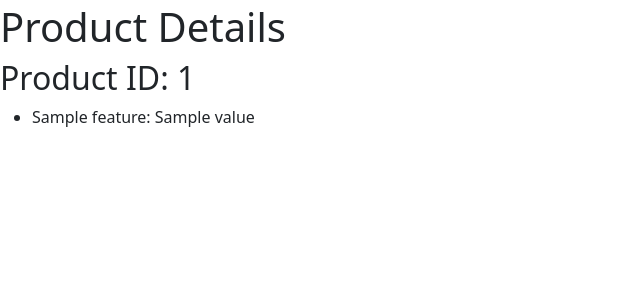
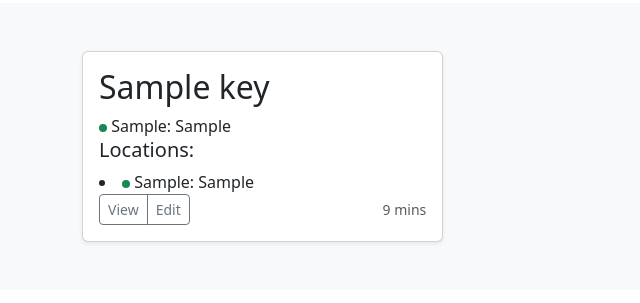
Before and after one commit to zhany-bek/new-rfid, a Django app: template backend/products/templates/products/product_list.html in a window 1280 px wide. Shown: the part 69-372 px from the top of the page, without its empty margins (0-640 px from the left). Run offline with Django 4.2, Linux system fonts and the light colour scheme; the template is opened without the code that fills it: most values are stand-ins (such as "Sample title", 1, 10 or a date in 2020).

Commit message:
Correct how everything looks

```diff
--- a/backend/products/templates/products/product_list.html
+++ b/backend/products/templates/products/product_list.html
@@ -1,21 +1,51 @@
 {% extends "base.html" %}
-{% load static %}
+
 
 {% block title %}Ecoton Cargo - Add Product{% endblock %}
 
-{% block css %}
-  {% static 'products/styles.css' %}
+{% block body %}
+
+<div class="album py-5 bg-body-tertiary">
+  <div class="container">
+    <div class="row row-cols-1 row-cols-sm-2 row-cols-md-3 g-3">
+      {% for key, value in prod_d.items %}
+      <div class="col">
+        <div class="card shadow-sm">
+
+          <div class="card-body">
+            <h2 class="card-text">{{key}}</h2>
+            <ul class="list-unstyled mb-0">
+              {% for inner_key, inner_value in value.items%}
+              <li>
+                <span class="d-inline-block bg-success rounded-circle p-1"></span>
+                {{inner_key}}: {{inner_value}}
+              </li>
+              {% endfor %}
+            </ul>
+            <h5>Locations:</h5>
+
+            {% for loc_dict in locs_d.key %}
+                    {% for inner_lockey, inner_locvalue in loc_dict.items %}
+                        <li>
+                            <span class="d-inline-block bg-success rounded-circle p-1"></span>
+                            {{ inner_lockey }}: {{ inner_locvalue }}
+                        </li>
+                    {% endfor %}
+                {% endfor %}
+
+            <div class="d-flex justify-content-between align-items-center">
+              <div class="btn-group">
+                <button type="button" class="btn btn-sm btn-outline-secondary">View</button>
+                <button type="button" class="btn btn-sm btn-outline-secondary">Edit</button>
+              </div>
+              <small class="text-body-secondary">9 mins</small>
+            </div>
+          </div>
+        </div>
+      </div>
+      {% endfor %}
+      </div>
+    </div>
+  </div>
+</div>
 {% endblock %}
-
-{% block body %}
-  <h1>Product Details</h1>
-
-  {% for product_id, features in prod_d.items %}
-    <h2>Product ID: {{ product_id }}</h2>
-    <ul>
-      {% for feature, value in features.items %}
-        <li>{{ feature }}: {{ value }}</li>
-      {% endfor %}
-    </ul>
-  {% endfor %}
-{% endblock %}
--- a/backend/products/views.py
+++ b/backend/products/views.py
@@ -75,12 +75,15 @@ def product_list(request):
     context = {'current_page': 'product-list'}
     products_d = database.child('Products').get()
     locations_d = database.child('Tags').get()
+    locs_d = {}
     prod_d = {}
     for prod in products_d.each():
         prod_d[prod.key()] = prod.val()
-
+    for locs in locations_d.each():
+        locs_d[locs.key()] = locs.val()
     context = {
         'prod_d': prod_d,
+        'locs_d': locs_d,
         'current_page': 'product-list'
     }
 
```
